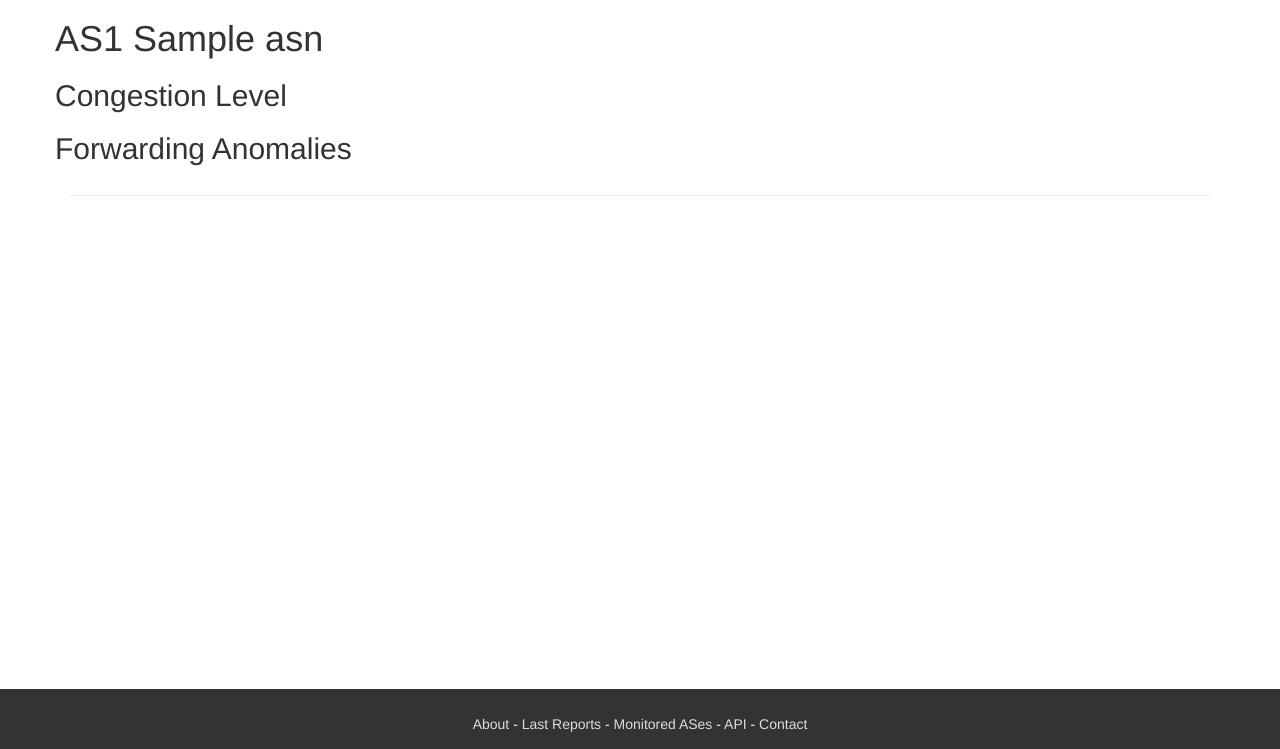
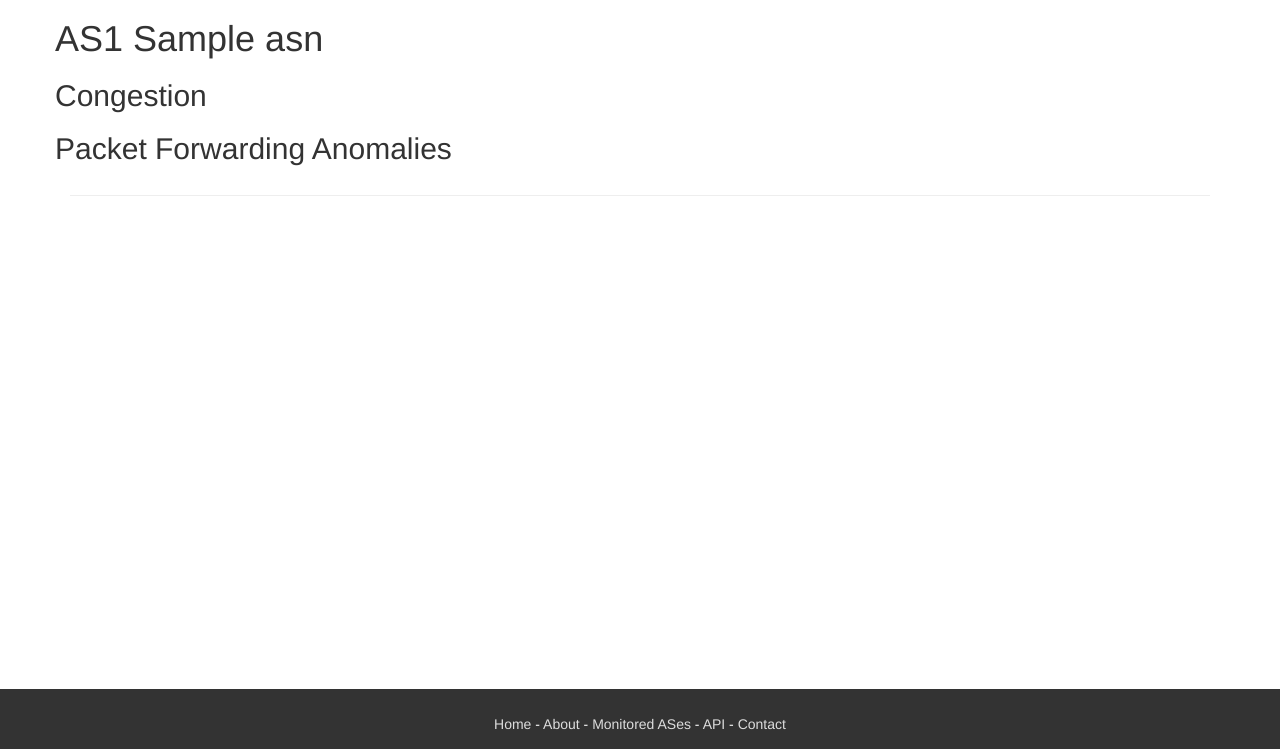
Before and after one commit to InternetHealthReport/ihr-django, a Django app: template templates/ihr/asn_detail.html in a window 1280 px wide. Shown: the part 51-800 px from the top of the page. Run offline with Django 3.2, Linux system fonts and the light colour scheme; the template is opened without the code that fills it: most values are stand-ins (such as "Sample title", 1, 10 or a date in 2020); some libraries are stand-ins or nearby versions.

Commit message:
updated views

```diff
--- a/templates/base.html
+++ b/templates/base.html
@@ -65,8 +65,8 @@
     <div class="row">
         <div class="col-md-1 col-lg-2 col-xs-0"></div>
         <div class="col-md-10 col-lg-8 col-xs-12" align=center>
+            <a href="{% url "ihr:index" %}">Home</a> -
             <a href="/ihr/about/">About</a> -
-            <a href="{% url "ihr:index" %}">Last Reports</a> -
             <a href="{% url "ihr:asnList" %}">Monitored ASes</a> -
             <a href="/ihr/api/doc/">API</a> -
             <a href="/ihr/contact/">Contact</a>
--- a/templates/ihr/asn_detail.html
+++ b/templates/ihr/asn_detail.html
@@ -12,17 +12,17 @@
         <h1>AS{{ asn.number }} {{ asn.name }}</h1>
     </div>
     <div class="col-12">
-        <h2>Congestion Level</h2>
+        <h2>Congestion</h2>
         <div id="plotCongestion" ></div>
     </div>
 
     <div class="col-12">
-        <h2>Forwarding Anomalies</h2>
+        <h2>Packet Forwarding Anomalies</h2>
         <div id="plotForwarding"></div>
         <script>
             function makeplot() {
                 Plotly.d3.json("{% url "ihr:congestionData" %}?asn={{ asn.number }}", function(data){ makePlotly(data, "plotCongestion", "Congestion level") } );
-                Plotly.d3.json("{% url "ihr:forwardingData" %}?asn={{ asn.number }}", function(data){ makePlotly(data, "plotForwarding", "Forwarding anomalies") } );
+                Plotly.d3.json("{% url "ihr:forwardingData" %}?asn={{ asn.number }}", function(data){ makePlotly(data, "plotForwarding", "Forwarding anomaly level") } );
 
             };
 
@@ -30,11 +30,18 @@
                 var plotDiv = document.getElementById(divId);
                 var traces = [{
                     x: data["x"],
-                    y: data["y"]
+                    y: data["y"],
+                    mode: "lines+markers",
                 }];
 
                 Plotly.newPlot(divId, traces,
-                    {title: title});
+                    {
+                        yaxis: {title: title},
+                        margin: {
+                            t: 50,
+                            b: 50,
+                        },
+                    });
             };
             makeplot();
         </script>
--- a/templates/ihr/index.html
+++ b/templates/ihr/index.html
@@ -17,7 +17,7 @@
         <br>
     </div>
     <h1>Networks hosting DNS root servers</h1>
-    <h4><a href="26415/asn/">Verisign (A)</a>, <a href="B/asn/">Los Nettos (B)</a>, <a href="2149/asn/">Cogent (C)</a>, <a href="27/asn/">Uni. Maryland (D)</a>, <a href="297/asn/">NASA (E)</a>, <a href="3557/asn/">ISC (F)</a>, <a href="5927/asn/">U.S. DOD (G)</a>, <a href="13/asn/">U.S. Army (H)</a>, <a href="29216/asn/">Netnod (I)</a>, <a href="26415/asn/">Verisign (J)</a>, <a href="25152/asn/">RIPE (K)</a>, <a href="20144/asn/">ICANN (L)</a>, <a href="7500/asn/">WIDE (M)</a></h4>
+    <h4><a href="26415/asn/">Verisign (A)</a>, <a href="226/asn/">Los Nettos (B)</a>, <a href="2149/asn/">Cogent (C)</a>, <a href="27/asn/">Uni. Maryland (D)</a>, <a href="297/asn/">NASA (E)</a>, <a href="3557/asn/">ISC (F)</a>, <a href="5927/asn/">U.S. DOD (G)</a>, <a href="13/asn/">U.S. Army (H)</a>, <a href="29216/asn/">Netnod (I)</a>, <a href="26415/asn/">Verisign (J)</a>, <a href="25152/asn/">RIPE (K)</a>, <a href="20144/asn/">ICANN (L)</a>, <a href="7500/asn/">WIDE (M)</a></h4>
     <div class="col-lg-12">
         <div id="plotCongestionRoot"></div>
         <div id="plotForwardingRoot"></div>
```
